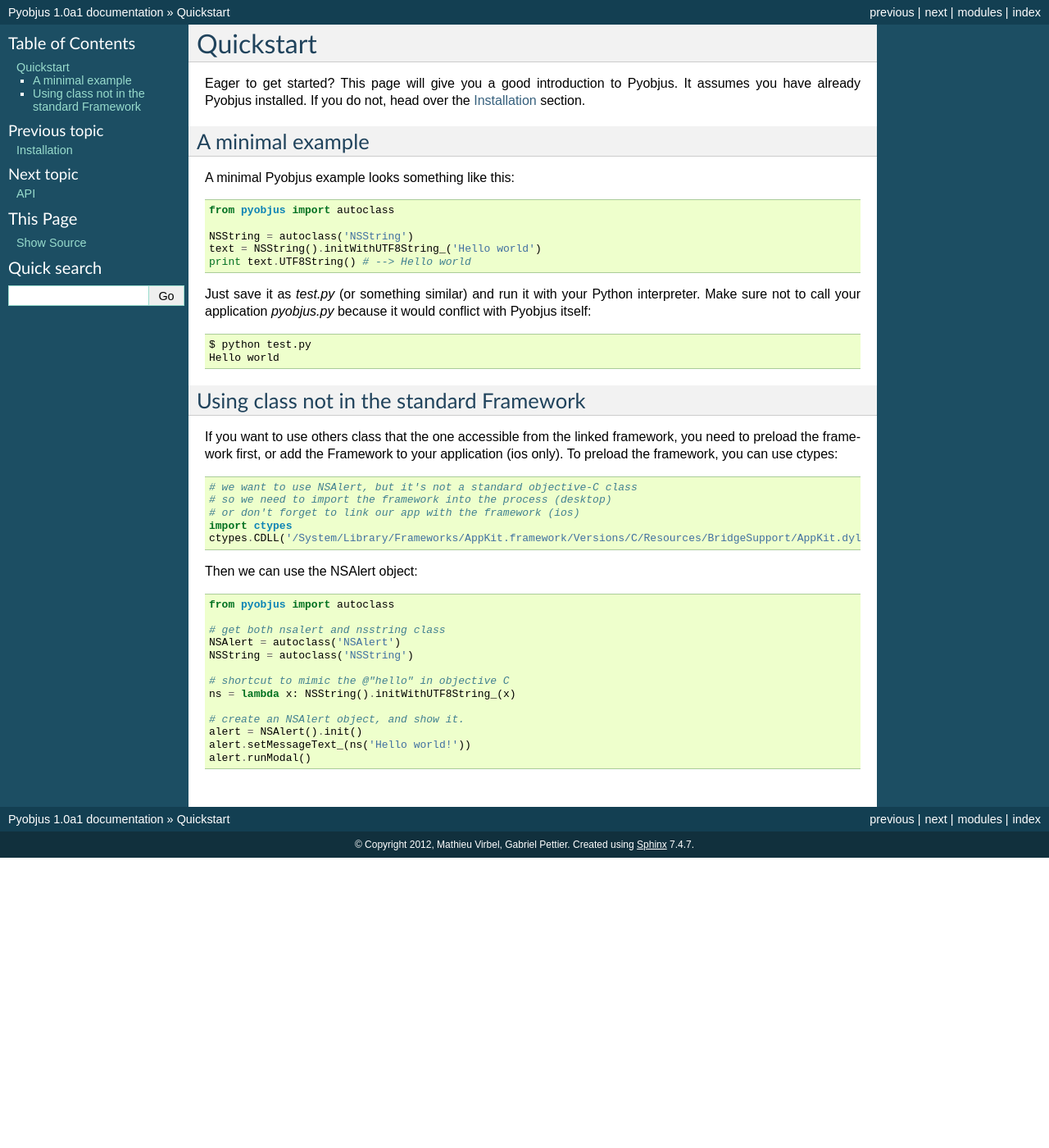
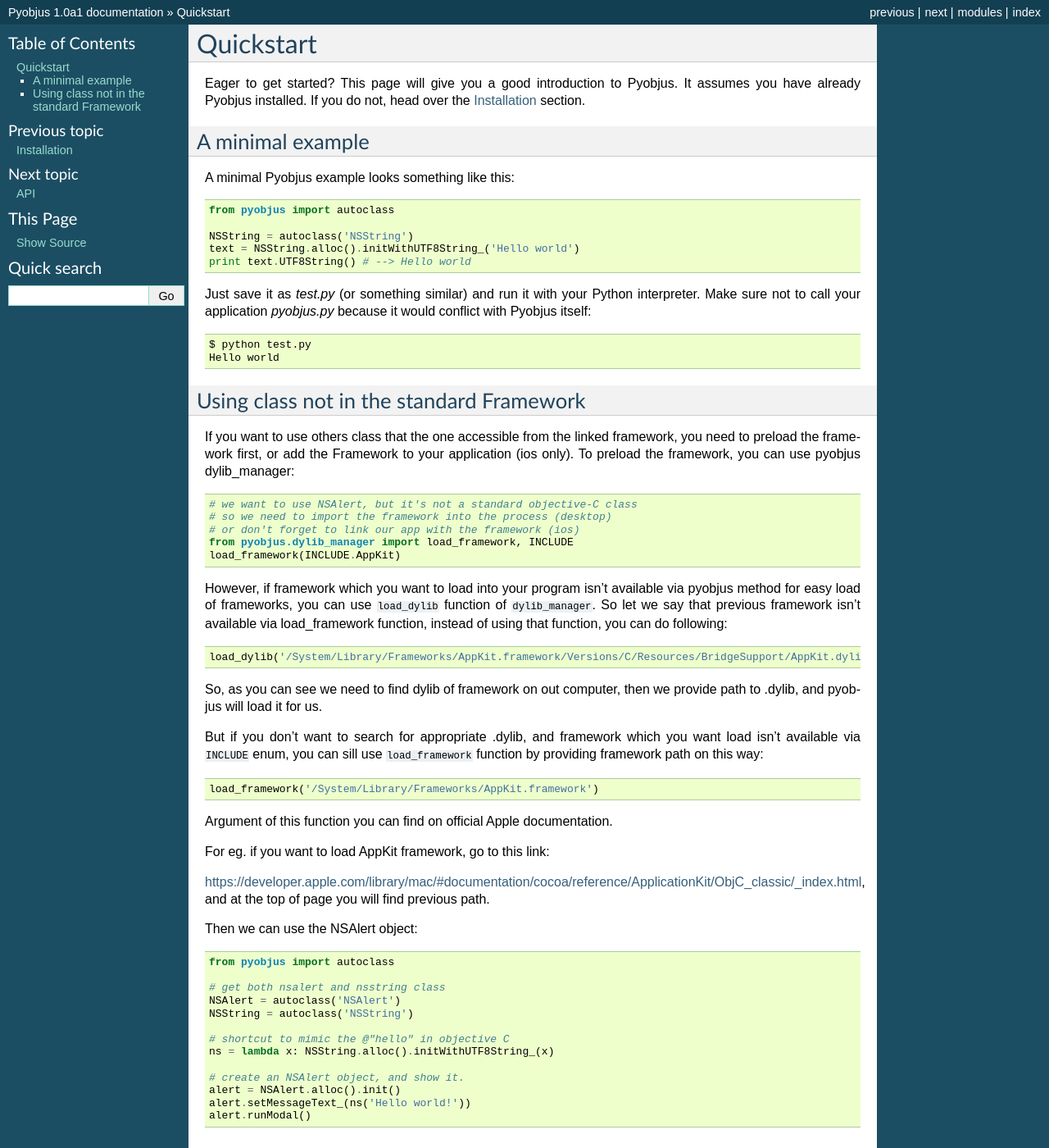
Before and after one commit to kivy/pyobjus, a Sphinx documentation site: the page built from docs/source/quickstart.rst, in a window 1280 px wide and 1400 px high. Shown: the whole window at 82% size. Built offline with Sphinx 7.4.7, drawn with Linux system fonts in a browser that asks for light colours; pages that are not in the unit, such as notebooks, are missing from menus.

```diff
--- a/docs/source/index.rst
+++ b/docs/source/index.rst
@@ -9,13 +9,15 @@
 with :ref:`installation`, and then head over to the :ref:`quickstart`. If
 you'd rather dive into the internals of Pyobjus, check out the :ref:`api`
 documentation.
+There are also nice examples of using classes from Foundation framework, this you can find on the :ref:`foundation_eg` page.
 
 .. toctree::
-   :maxdepth: 2
+   :maxdepth: 3
 
    installation
    quickstart
    api
+   foundation_eg
 
 Indices and tables
 ==================
--- a/docs/source/quickstart.rst
+++ b/docs/source/quickstart.rst
@@ -15,7 +15,7 @@
     from pyobjus import autoclass
 
     NSString = autoclass('NSString')
-    text = NSString().initWithUTF8String_('Hello world')
+    text = NSString.alloc().initWithUTF8String_('Hello world')
     print text.UTF8String() # --> Hello world
 
 Just save it as `test.py` (or something similar) and run it with your Python
@@ -30,13 +30,34 @@
 
 If you want to use others class that the one accessible from the linked
 framework, you need to preload the framework first, or add the Framework to
-your application (ios only).  To preload the framework, you can use ctypes::
+your application (ios only).  To preload the framework, you can use pyobjus dylib_manager::
 
     # we want to use NSAlert, but it's not a standard objective-C class
     # so we need to import the framework into the process (desktop)
     # or don't forget to link our app with the framework (ios)
-    import ctypes
-    ctypes.CDLL('/System/Library/Frameworks/AppKit.framework/Versions/C/Resources/BridgeSupport/AppKit.dylib')
+    from pyobjus.dylib_manager import load_framework, INCLUDE
+    load_framework(INCLUDE.AppKit)
+
+However, if framework which you want to load into your program isn't available via pyobjus method for easy load of frameworks,
+you can use ``load_dylib`` function of ``dylib_manager``. So let we say that previous framework isn't available
+via load_framework function, instead of using that function, you can do following::
+
+    load_dylib('/System/Library/Frameworks/AppKit.framework/Versions/C/Resources/BridgeSupport/AppKit.dylib')
+
+So, as you can see we need to find dylib of framework on out computer, then we provide path to .dylib,
+and pyobjus will load it for us.
+
+But if you don't want to search for appropriate .dylib, and framework which you want load isn't available
+via ``INCLUDE`` enum, you can sill use ``load_framework`` function by providing framework path on this way::
+
+    load_framework('/System/Library/Frameworks/AppKit.framework')
+
+Argument of this function you can find on official Apple documentation.
+
+For eg. if you want to load AppKit framework, go to this link:
+
+https://developer.apple.com/library/mac/#documentation/cocoa/reference/ApplicationKit/ObjC_classic/_index.html,
+and at the top of page you will find previous path.
 
 Then we can use the NSAlert object::
 
@@ -47,9 +68,9 @@
     NSString = autoclass('NSString')
 
     # shortcut to mimic the @"hello" in objective C
-    ns = lambda x: NSString().initWithUTF8String_(x)
+    ns = lambda x: NSString.alloc().initWithUTF8String_(x)
 
     # create an NSAlert object, and show it.
-    alert = NSAlert().init()
+    alert = NSAlert.alloc().init()
     alert.setMessageText_(ns('Hello world!'))
     alert.runModal()
```
Also changed, not shown: README.md (+4 -3 lines).
